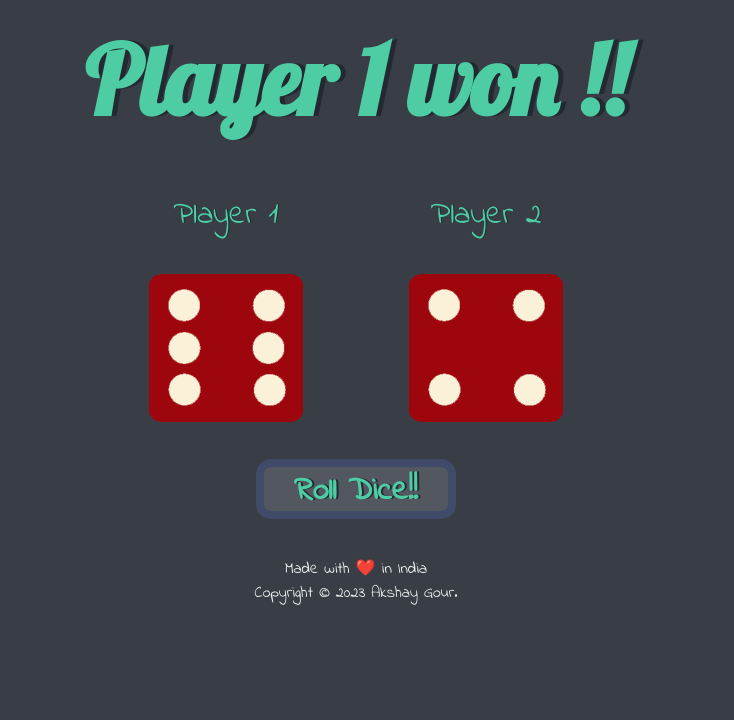
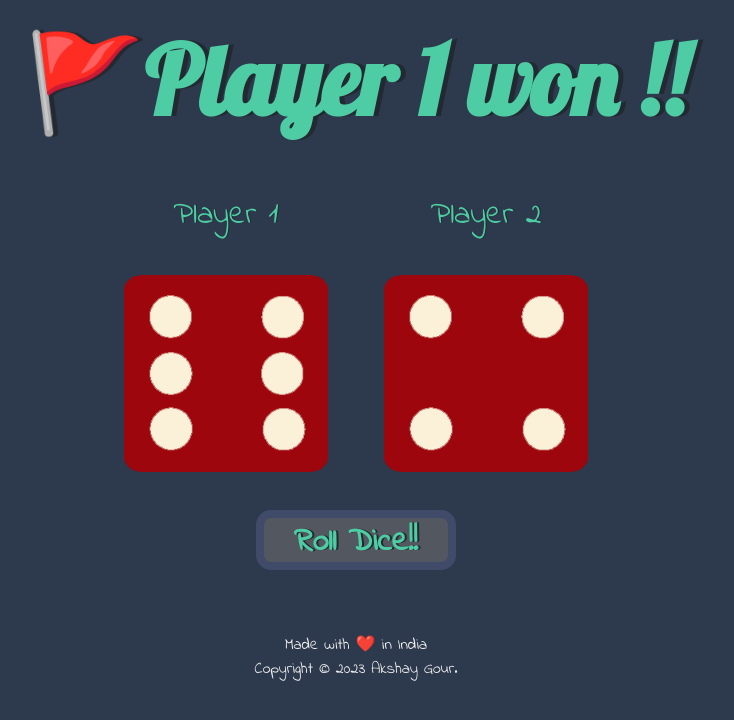
Before and after one commit to akshaygour07/dicee-challenge, a plain HTML site: page index.html in a window 1280 px wide. Both pictures are taken after a click on the button "Roll Dice!!". Shown: the whole page, without its empty margins (284-1018 px from the left). Drawn offline with Linux system fonts and the light colour scheme.

Commit message:
Add files via upload

```diff
--- a/index.js
+++ b/index.js
@@ -1,28 +1,23 @@
-document.querySelector(".rollDice").addEventListener("click", function(){
+document.querySelector(".rollDice").addEventListener("click", function () {
+  var randomNumber1 = Math.floor(Math.random() * 6 + 1);
+  var randomImage1 = "images/dice" + randomNumber1 + ".png";
+  document.getElementById("img1").setAttribute("src", randomImage1);
 
-    var randomNumber1 = Math.floor((Math.random()*6)+1);
-    var randomImage1 = "images/dice" + randomNumber1 +".png"
-    document.getElementById("img1").setAttribute("src", randomImage1);
+  var randomNumber2 = Math.floor(Math.random() * 6 + 1);
+  var randomImage2 = "images/dice" + randomNumber2 + ".png";
+  document.getElementById("img2").setAttribute("src", randomImage2);
 
-    var randomNumber2 = Math.floor((Math.random()*6)+1);
-    var randomImage2 = "images/dice" + randomNumber2 +".png"
-    document.getElementById("img2").setAttribute("src", randomImage2);
+  if (randomNumber1 > randomNumber2) {
+    document.querySelector("h1").innerHTML = "🚩Player 1 won !!";
+  } else if (randomNumber2 > randomNumber1) {
+    document.querySelector("h1").innerHTML = "!! Player 2 won 🚩";
+  } else {
+    document.querySelector("h1").innerHTML = "Draw";
+  }
 
+  document.querySelector(".rollDice").classList.add("pressed");
 
-    if (randomNumber1 > randomNumber2){
-        document.querySelector("h1").innerHTML="Player 1 won !!";
-    } else if (randomNumber2 > randomNumber1){
-        document.querySelector("h1").innerHTML="!! Player 2 won";
-    } else{
-        document.querySelector("h1").innerHTML="Draw";
-    }
-
-    document.querySelector(".rollDice").classList.add("pressed")
-
-    setTimeout(function() {
-
-        document.querySelector(".rollDice").classList.remove("pressed")
-
-    }, 50);
-
-})
+  setTimeout(function () {
+    document.querySelector(".rollDice").classList.remove("pressed");
+  }, 50);
+});
--- a/styles.css
+++ b/styles.css
@@ -11,7 +11,7 @@
 }
 
 body {
-  background-color: #393E46;
+  background-color: #2d394c;
 }
 
 h1 {
@@ -30,7 +30,7 @@ p {
 }
 
 img {
-  width: 60%;
+  width: 80%;
 }
 
 .pressed {
@@ -56,7 +56,7 @@ img {
 }
 
 footer {
-  margin-top: 3%;
+  margin-top: 5%;
   color: #EEEEEE;
   text-align: center;
   font-family: 'Indie Flower', cursive;
```
